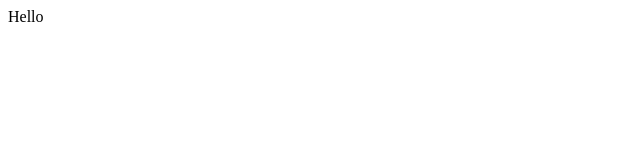
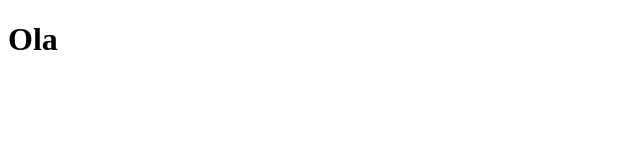
Before and after one commit to fabioNog/basic_react_hook, a React (Create React App) app: page / in a window 1280 px wide. Shown: the top 160 px of the page, without its empty margins (0-640 px from the left). Built offline with nearby package versions, Linux system fonts and the light colour scheme.

Commit message:
Create fundamental pastes

```diff
--- a/package.json
+++ b/package.json
@@ -12,6 +12,7 @@
     "@types/react-dom": "^18.0.6",
     "react": "^18.2.0",
     "react-dom": "^18.2.0",
+    "react-router-dom": "^6.3.0",
     "react-scripts": "5.0.1",
     "typescript": "^4.7.4",
     "web-vitals": "^2.1.4"
@@ -39,5 +40,8 @@
       "last 1 firefox version",
       "last 1 safari version"
     ]
+  },
+  "devDependencies": {
+    "@types/react-router-dom": "^5.3.3"
   }
 }
--- a/src/App.tsx
+++ b/src/app/App.tsx
@@ -1,9 +1,10 @@
 import React from 'react';
+import { RoutesApp } from './routes';
 
 function App() {
   return (
     <div>
-      Hello
+      <RoutesApp/>
     </div>
   );
 }
--- /dev/null
+++ b/src/app/pages/index.ts
@@ -0,0 +1 @@
+export {};
--- /dev/null
+++ b/src/app/routes/index.tsx
@@ -0,0 +1,19 @@
+import ReactDOM from "react-dom/client";
+import {
+    BrowserRouter,
+    Routes,
+    Route,
+} from "react-router-dom";
+// import your route components too
+
+export const RoutesApp = () => {
+    return(
+    <BrowserRouter>
+        <Routes>
+            <Route path="/" element={<h1>Ola</h1>}>
+            </Route>
+        </Routes>
+    </BrowserRouter>
+    )
+
+}
--- /dev/null
+++ b/src/app/shared/components/index.ts
@@ -0,0 +1 @@
+export {};
--- /dev/null
+++ b/src/app/shared/contexts/index.ts
@@ -0,0 +1 @@
+export {};
--- /dev/null
+++ b/src/app/shared/hooks/index.ts
@@ -0,0 +1 @@
+export {};
--- a/src/index.tsx
+++ b/src/index.tsx
@@ -1,6 +1,6 @@
 import React from 'react';
 import ReactDOM from 'react-dom/client';
-import App from './App';
+import App from './app/App';
 import reportWebVitals from './reportWebVitals';
 
 const root = ReactDOM.createRoot(
```
Also changed, not shown: 1 other file (tests, documents, lock files or other folders).
